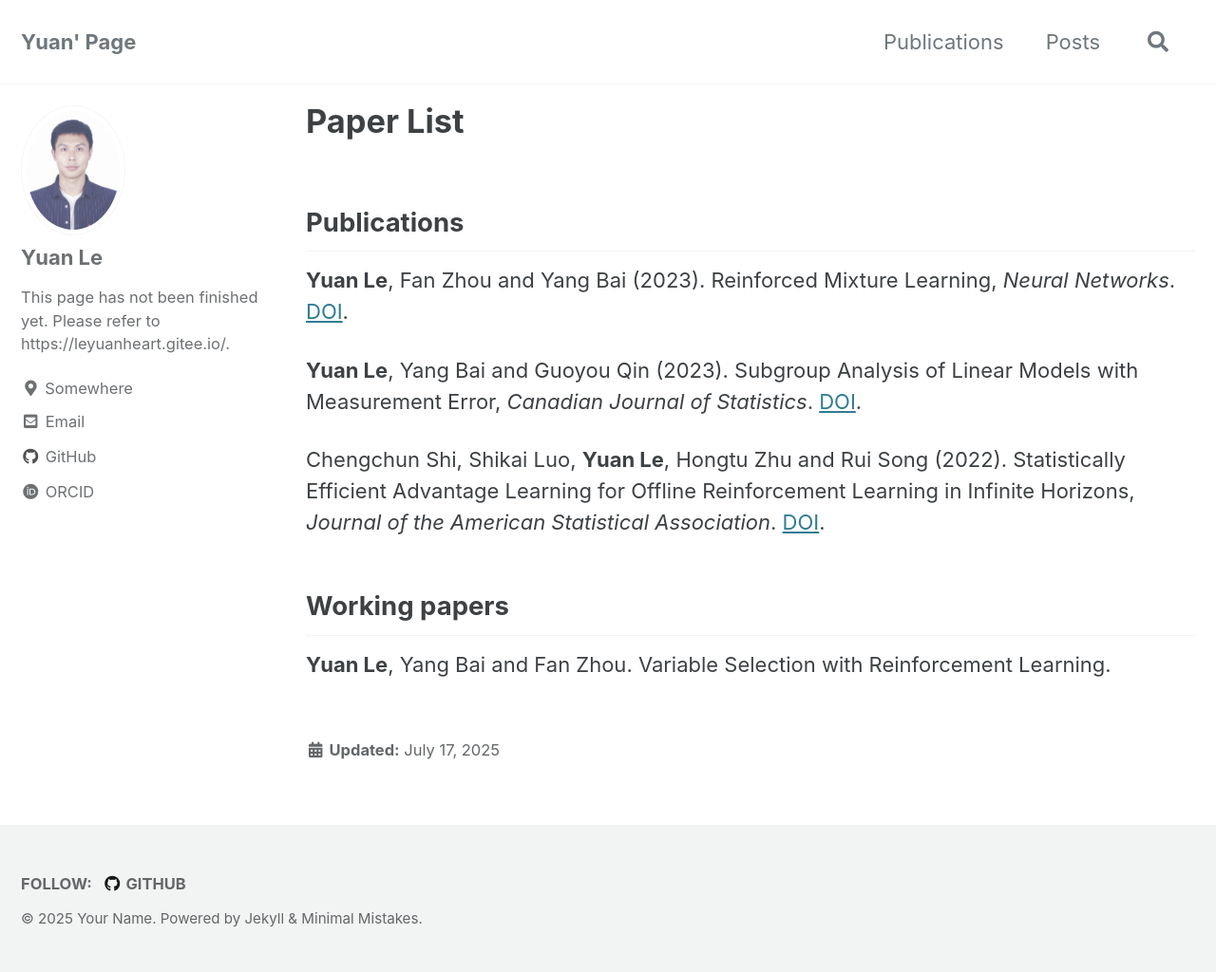
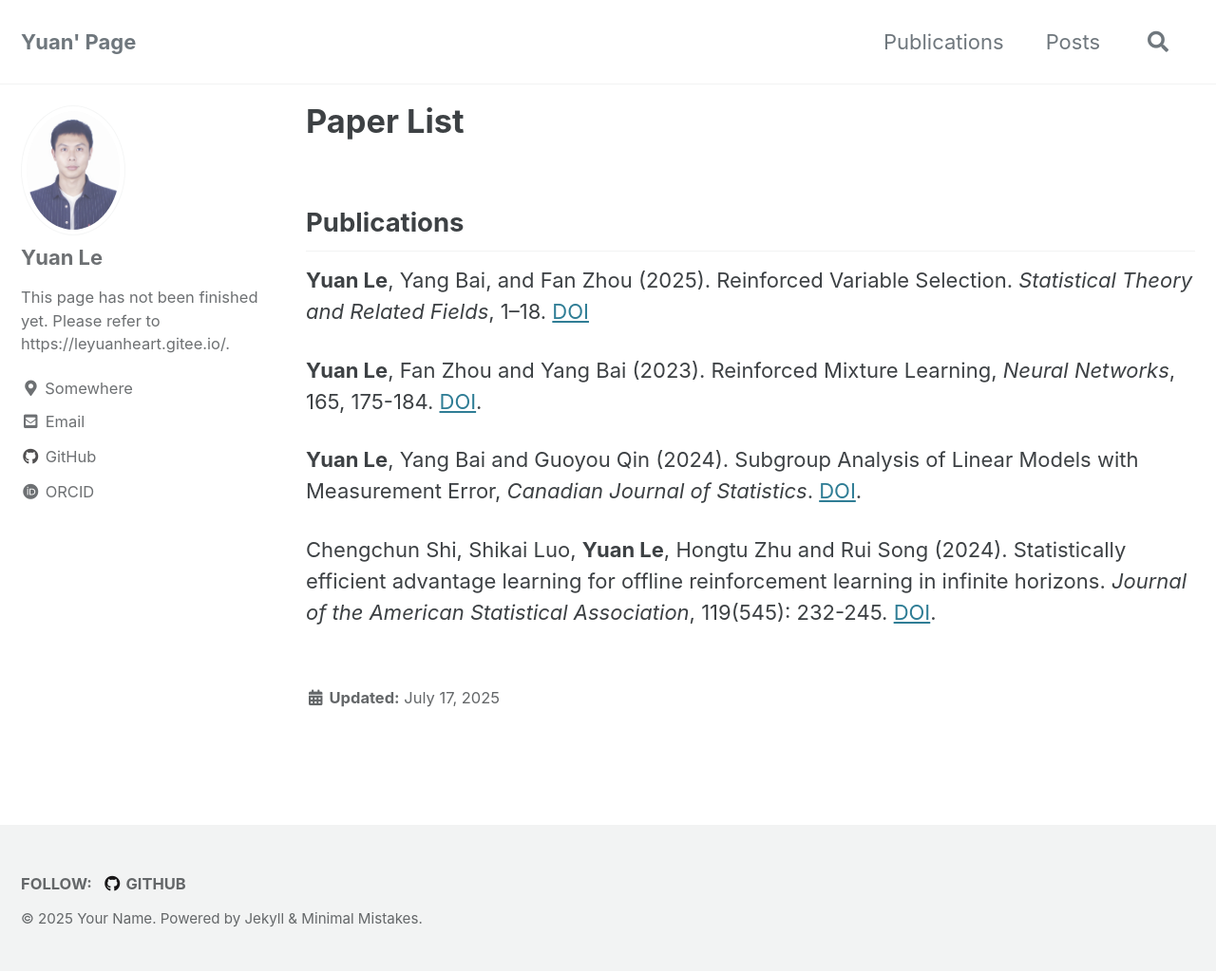
Before and after one commit to leyuanheart/leyuanheart.github.io, a Jekyll site: the page built from _publications/paper-list.md, in a window 1280 px wide and 1024 px high. Shown: the whole window at 95% size. Built offline with Jekyll 4.4.1, drawn with Linux system fonts in a browser that asks for light colours; cached includes are drawn as plain includes.

Commit message:
Update paper-list.md

```diff
--- a/_publications/paper-list.md
+++ b/_publications/paper-list.md
@@ -5,13 +5,10 @@ classes: wide
 
 ## Publications
 
-**Yuan Le**, Fan Zhou and Yang Bai (2023). Reinforced Mixture Learning, *Neural Networks*. [DOI](https://doi.org/10.1016/j.neunet.2023.05.018).
+**Yuan Le**, Yang Bai, and Fan Zhou (2025). Reinforced Variable Selection. *Statistical Theory and Related Fields*, 1–18. [DOI](https://doi.org/10.1080/24754269.2025.2516346)
 
-**Yuan Le**, Yang Bai and Guoyou Qin (2023). Subgroup Analysis of Linear Models with Measurement Error, *Canadian Journal of Statistics*. [DOI](https://doi.org/10.1002/cjs.11763).
+**Yuan Le**, Fan Zhou and Yang Bai (2023). Reinforced Mixture Learning, *Neural Networks*, 165, 175-184. [DOI](https://doi.org/10.1016/j.neunet.2023.05.018).
 
-Chengchun Shi, Shikai Luo, **Yuan Le**, Hongtu Zhu and Rui Song (2022). Statistically Efficient Advantage Learning for Offline Reinforcement Learning in Infinite Horizons, *Journal of the American Statistical Association*. [DOI](https://www.tandfonline.com/doi/full/10.1080/01621459.2022.2106868).
+**Yuan Le**, Yang Bai and Guoyou Qin (2024). Subgroup Analysis of Linear Models with Measurement Error, *Canadian Journal of Statistics*. [DOI](https://doi.org/10.1002/cjs.11763).
 
-
-## Working papers
-
-**Yuan Le**, Yang Bai and Fan Zhou. Variable Selection with Reinforcement Learning.
+Chengchun Shi, Shikai Luo, **Yuan Le**, Hongtu Zhu and Rui Song (2024). Statistically efficient advantage learning for offline reinforcement learning in infinite horizons. *Journal of the American Statistical Association*, 119(545): 232-245. [DOI](https://www.tandfonline.com/doi/full/10.1080/01621459.2022.2106868).
```
